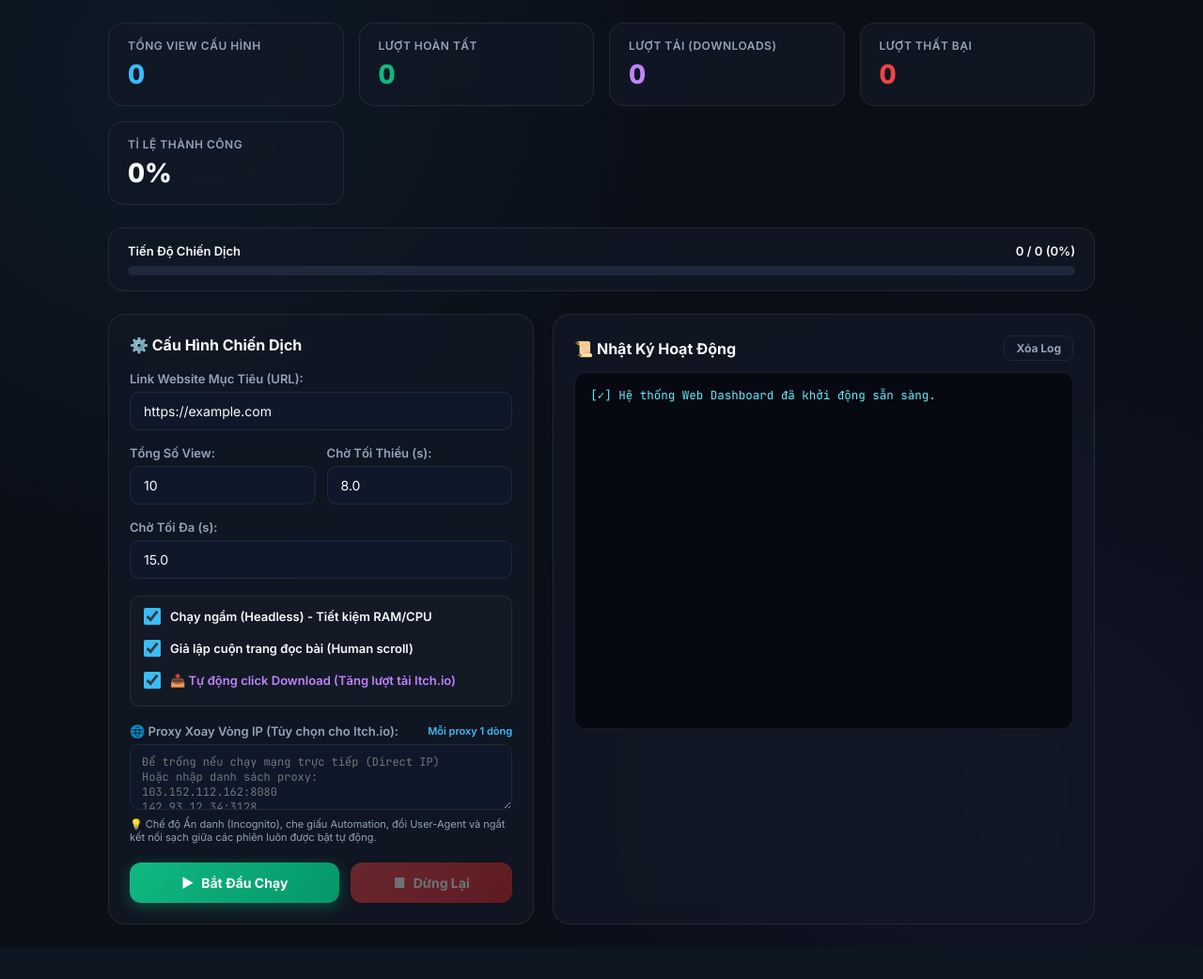
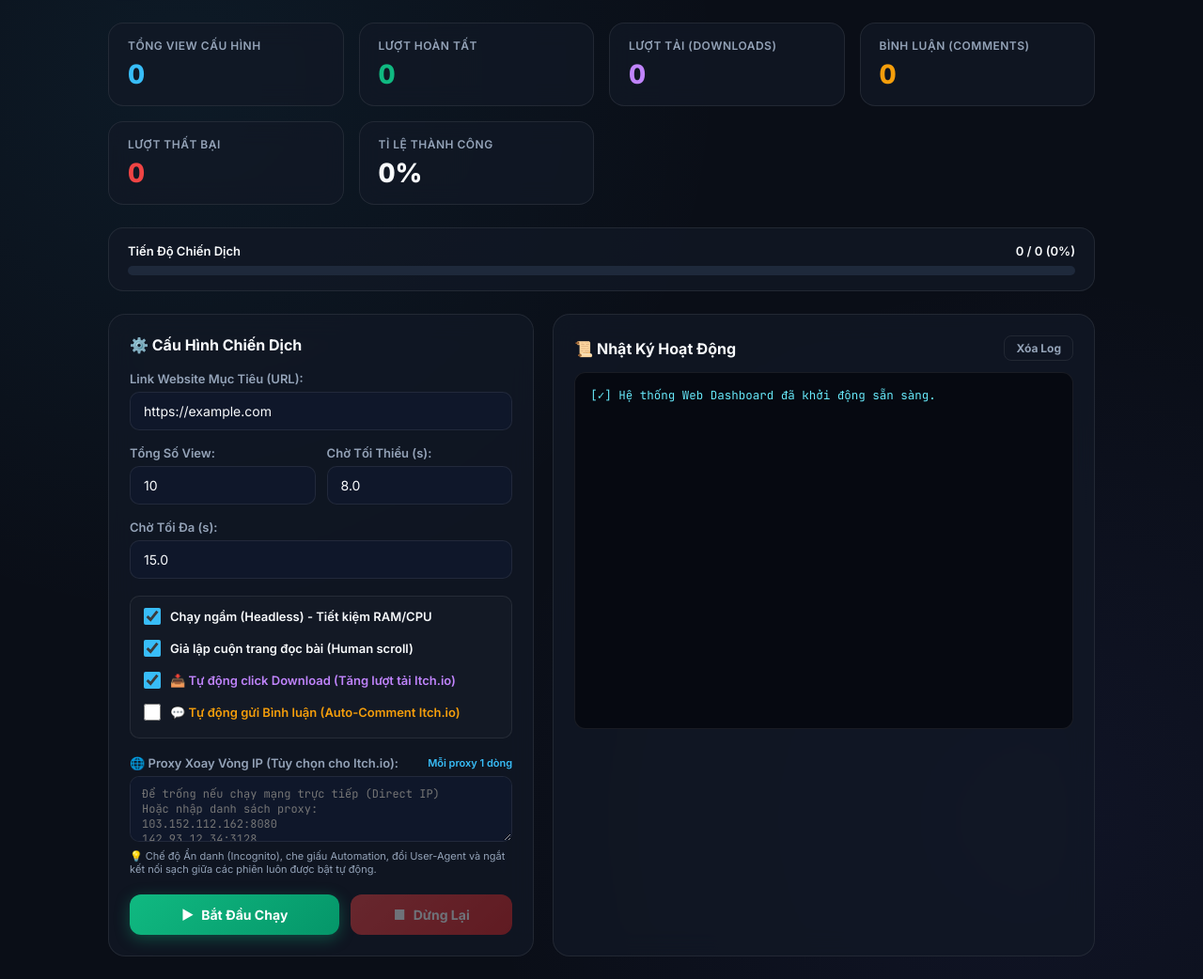
Before and after one commit to DevUnNull/UpView-UpDownload, a Flask app: page / in a window 1280 px wide. Shown: the part 87-1129 px from the top of the page at 94% size. Before the commit the page ends 1071 px from the top, so only its background shows below. Run offline with Flask 3, Linux system fonts and the light colour scheme.

Commit message:
feat: thêm tính năng tự động hóa gửi bình luận (Auto-Comment) trên Itch.io

```diff
--- a/app.py
+++ b/app.py
@@ -1,8 +1,8 @@
 #!/usr/bin/env python3
 # -*- coding: utf-8 -*-
 """
-Tên tool: UpView Bot Web Dashboard (Itch.io & Anti-Detection & Auto-Download Optimized)
-Mô tả: Hệ thống cày view và tự động click download chống phát hiện bot trên Itch.io.
+Tên tool: UpView Bot Web Dashboard (Itch.io & Anti-Detection & Auto-Download & Auto-Comment)
+Mô tả: Hệ thống cày view, tự động click download và gửi bình luận chống phát hiện bot trên Itch.io.
 """
 
 import os
@@ -56,6 +56,18 @@ VIEWPORT_SIZES = [
     (1600, 900)
 ]
 
+# Danh sách bình luận mẫu cho Itch.io
+SAMPLE_COMMENTS = [
+    "Game rất hay và cuốn hút! Chúc dự án phát triển tốt nhé.",
+    "Đồ họa và cơ chế chơi tuyệt vời, rất đáng trải nghiệm!",
+    "Mình rất thích ý tưởng này, cố lên tác giả ơi!",
+    "Trải nghiệm mượt mà, gameplay sáng tạo.",
+    "Awesome game! Really enjoyed playing it.",
+    "The art style and soundtrack are amazing! Keep up the great work.",
+    "Great concept and execution. Looking forward to future updates!",
+    "Chơi rất cuốn, ủng hộ tác giả ra thêm nhiều màn mới nhé!"
+]
+
 # Quản lý trạng thái bot
 bot_state = {
     "is_running": False,
@@ -64,6 +76,7 @@ bot_state = {
     "success_count": 0,
     "fail_count": 0,
     "download_count": 0,
+    "comment_count": 0,
     "logs": ["[✓] Hệ thống Web Dashboard đã khởi động sẵn sàng."],
     "current_driver": None,
     "lock": threading.Lock()
@@ -166,10 +179,103 @@ def simulate_download_action(driver):
         add_log(f"[!] Sự cố khi click nút Download: {err}")
         return False
 
-def bot_worker(url, total_sessions, min_wait, max_wait, is_headless, do_scroll, do_download, proxies_list=None):
+def simulate_comment_action(driver, custom_comments=None):
+    """
+    Hàm tự động cuộn xuống khung bình luận, nhập nội dung ngẫu nhiên và bấm gửi trên Itch.io.
+    """
+    try:
+        # Cuộn trang xuống khu vực bình luận
+        driver.execute_script("window.scrollTo({top: document.body.scrollHeight, behavior: 'smooth'});")
+        time.sleep(2.0)
+
+        # Định vị ô textarea bình luận của Itch.io
+        comment_selectors = [
+            "textarea[name='body']",
+            ".comment_form textarea",
+            "#comment_body",
+            ".community_post_form textarea",
+            "textarea"
+        ]
+
+        comment_box = None
+        for sel in comment_selectors:
+            try:
+                boxes = driver.find_elements(By.CSS_SELECTOR, sel)
+                for b in boxes:
+                    if b.is_displayed() and b.is_enabled():
+                        comment_box = b
+                        break
+                if comment_box:
+                    break
+            except Exception:
+                continue
+
+        if comment_box:
+            comments_pool = custom_comments if (custom_comments and len(custom_comments) > 0) else SAMPLE_COMMENTS
+            comment_text = random.choice(comments_pool)
+
+            driver.execute_script("arguments[0].scrollIntoView({behavior: 'smooth', block: 'center'});", comment_box)
+            time.sleep(1.0)
+
+            try:
+                comment_box.click()
+            except Exception:
+                pass
+
+            comment_box.clear()
+            comment_box.send_keys(comment_text)
+            display_txt = comment_text[:40] + "..." if len(comment_text) > 40 else comment_text
+            add_log(f"[*] Đã nhập bình luận: \"{display_txt}\"")
+            time.sleep(1.2)
+
+            submit_selectors = [
+                "input[type='submit'][value*='Post']",
+                "button[type='submit']",
+                ".comment_form button",
+                ".post_comment_btn",
+                "input[type='submit']"
+            ]
+
+            submit_btn = None
+            for s_sel in submit_selectors:
+                try:
+                    btns = driver.find_elements(By.CSS_SELECTOR, s_sel)
+                    for btn in btns:
+                        if btn.is_displayed() and btn.is_enabled():
+                            submit_btn = btn
+                            break
+                    if submit_btn:
+                        break
+                except Exception:
+                    continue
+
+            if submit_btn:
+                try:
+                    submit_btn.click()
+                except Exception:
+                    driver.execute_script("arguments[0].click();", submit_btn)
+
+                with bot_state["lock"]:
+                    bot_state["comment_count"] += 1
+                add_log("[💬] Đã gửi bình luận thành công lên Itch.io!")
+                time.sleep(2.5)
+                return True
+            else:
+                add_log("[-] Không tìm thấy nút gửi bình luận (Submit).")
+                return False
+        else:
+            add_log("[-] Khung bình luận chưa khả dụng (Trang tắt bình luận hoặc yêu cầu đăng nhập tài khoản Itch.io).")
+            return False
+    except Exception as e:
+        err = str(e).splitlines()[0] if str(e).splitlines() else "Lỗi không xác định"
+        add_log(f"[!] Không thể gửi bình luận: {err}")
+        return False
+
+def bot_worker(url, total_sessions, min_wait, max_wait, is_headless, do_scroll, do_download, do_comment=False, custom_comments=None, proxies_list=None):
     add_log(f"[*] Bắt đầu chiến dịch: {url}")
-    dl_status = "Bật (Auto-Click Download)" if do_download else "Tắt (Chỉ tính view)"
-    add_log(f"[*] Cấu hình: {total_sessions} views | Chờ: {min_wait}s - {max_wait}s | Download: {dl_status}")
+    dl_status = "Bật" if do_download else "Tắt"
+    cm_status = "Bật" if do_comment else "Tắt"
+    add_log(f"[*] Cấu hình: {total_sessions} views | Chờ: {min_wait}s - {max_wait}s | Download: {dl_status} | Comment: {cm_status}")
     if proxies_list:
         add_log(f"[*] Đã nạp danh sách {len(proxies_list)} Proxy xoay vòng IP.")
     else:
@@ -186,7 +292,7 @@ def bot_worker(url, total_sessions, min_wait, max_wait, is_headless, do_scroll,
         driver = None
         temp_dl_dir = None
         try:
-            # Tạo thư mục tải tạm thời riêng biệt cho phiên này (tự động xóa sau khi xong để không tốn ổ cứng)
+            # Tạo thư mục tải tạm thời riêng biệt cho phiên này (tự động xóa sau khi xong)
             temp_dl_dir = tempfile.mkdtemp(prefix="itch_dl_")
 
             chrome_options = Options()
@@ -258,9 +364,13 @@ def bot_worker(url, total_sessions, min_wait, max_wait, is_headless, do_scroll,
             # Chờ trang load ổn định trong 2.5 - 3 giây
             time.sleep(2.5)
 
-            # Kích hoạt hành động bấm nút tải xuống nếu được bật
+            # 1. Kích hoạt hành động bấm nút tải xuống nếu được bật
             if do_download and bot_state["is_running"]:
                 simulate_download_action(driver)
+
+            # 2. Kích hoạt hành động gửi bình luận nếu được bật
+            if do_comment and bot_state["is_running"]:
+                simulate_comment_action(driver, custom_comments)
 
             view_duration = random.uniform(min_wait, max_wait)
 
@@ -320,7 +430,7 @@ def bot_worker(url, total_sessions, min_wait, max_wait, is_headless, do_scroll,
 
     with bot_state["lock"]:
         bot_state["is_running"] = False
-    add_log(f"[*] Hoàn tất chiến dịch! Thành công: {bot_state['success_count']} | Lượt tải: {bot_state['download_count']} | Thất bại: {bot_state['fail_count']}")
+    add_log(f"[*] Hoàn tất chiến dịch! View thành công: {bot_state['success_count']} | Lượt tải: {bot_state['download_count']} | Bình luận: {bot_state['comment_count']} | Thất bại: {bot_state['fail_count']}")
 
 @app.route("/")
 def index():
@@ -336,6 +446,7 @@ def get_status():
             "success_count": bot_state["success_count"],
             "fail_count": bot_state["fail_count"],
             "download_count": bot_state["download_count"],
+            "comment_count": bot_state["comment_count"],
             "logs": bot_state["logs"]
         })
 
@@ -349,7 +460,16 @@ def start_campaign():
     is_headless = bool(data.get("headless", True))
     do_scroll = bool(data.get("scroll", True))
     do_download = bool(data.get("download", True))
+    do_comment = bool(data.get("comment", False))
+    raw_comments = data.get("comments", "")
     raw_proxies = data.get("proxies", "")
+
+    custom_comments = []
+    if raw_comments:
+        for line in raw_comments.splitlines():
+            c = line.strip()
+            if c:
+                custom_comments.append(c)
 
     proxies_list = []
     if raw_proxies:
@@ -374,10 +494,11 @@ def start_campaign():
         bot_state["success_count"] = 0
         bot_state["fail_count"] = 0
         bot_state["download_count"] = 0
+        bot_state["comment_count"] = 0
 
     threading.Thread(
         target=bot_worker,
-        args=(url, total_sessions, min_wait, max_wait, is_headless, do_scroll, do_download, proxies_list),
+        args=(url, total_sessions, min_wait, max_wait, is_headless, do_scroll, do_download, do_comment, custom_comments, proxies_list),
         daemon=True
     ).start()
 
--- a/templates/index.html
+++ b/templates/index.html
@@ -400,6 +400,7 @@
         }
 
         .log-entry.download { color: #c084fc; font-weight: 600; }
+        .log-entry.comment { color: #f59e0b; font-weight: 600; }
         .log-entry.success { color: #34d399; }
         .log-entry.error { color: #f87171; }
         .log-entry.info { color: #38bdf8; }
@@ -449,6 +450,10 @@
             <div class="stat-card">
                 <div class="stat-label">Lượt Tải (Downloads)</div>
                 <div id="statDownload" class="stat-value" style="color: #c084fc;">0</div>
+            </div>
+            <div class="stat-card">
+                <div class="stat-label">Bình Luận (Comments)</div>
+                <div id="statComment" class="stat-value" style="color: #f59e0b;">0</div>
             </div>
             <div class="stat-card">
                 <div class="stat-label">Lượt Thất Bại</div>
@@ -511,6 +516,20 @@
                         <input type="checkbox" id="download" checked>
                         <span style="color: #c084fc; font-weight: 600;">📥 Tự động click Download (Tăng lượt tải Itch.io)</span>
                     </label>
+                    <label class="checkbox-label">
+                        <input type="checkbox" id="comment" onchange="toggleCommentSection()">
+                        <span style="color: #f59e0b; font-weight: 600;">💬 Tự động gửi Bình luận (Auto-Comment Itch.io)</span>
+                    </label>
+                </div>
+
+                <!-- Custom Comments Container (Collapsible) -->
+                <div id="commentBoxContainer" class="form-group" style="display: none; margin-top: 10px;">
+                    <label for="comments" style="display: flex; justify-content: space-between; align-items: center;">
+                        <span>💬 Danh Sách Bình Luận (Mỗi dòng 1 câu):</span>
+                        <span style="font-size: 11px; color: #f59e0b;">Để trống sẽ dùng bình luận mẫu</span>
+                    </label>
+                    <textarea id="comments" rows="3" placeholder="Game rất hay và cuốn hút! Chúc dự án phát triển tốt nhé.&#10;Đồ họa và cơ chế chơi tuyệt vời, rất đáng trải nghiệm!&#10;Mình rất thích ý tưởng này, cố lên tác giả ơi!&#10;Awesome game! Really enjoyed playing it." style="width: 100%; background: var(--bg-input); border: 1px solid var(--border); border-radius: 10px; color: var(--text-main); padding: 10px 12px; font-family: inherit; font-size: 13px; resize: vertical; outline: none;"></textarea>
+                    <p style="font-size: 11px; color: var(--text-muted); margin-top: 4px;">💡 <strong>Lưu ý:</strong> Trên Itch.io, trang game cần bật <em>"Allow anonymous comments"</em> trong mục Project Settings để khách không cần đăng nhập vẫn bình luận được.</p>
                 </div>
 
                 <div class="form-group" style="margin-top: 14px;">
@@ -549,6 +568,14 @@
         let isPolling = false;
         let pollInterval = null;
 
+        function toggleCommentSection() {
+            const chk = document.getElementById('comment');
+            const box = document.getElementById('commentBoxContainer');
+            if (box) {
+                box.style.display = chk && chk.checked ? 'block' : 'none';
+            }
+        }
+
         async function fetchStatus() {
             try {
                 const res = await fetch('/api/status');
@@ -558,6 +585,7 @@
                 document.getElementById('statTotal').innerText = data.total_views;
                 document.getElementById('statSuccess').innerText = data.success_count;
                 document.getElementById('statDownload').innerText = data.download_count || 0;
+                document.getElementById('statComment').innerText = data.comment_count || 0;
                 document.getElementById('statFail').innerText = data.fail_count;
 
                 const completed = data.success_count + data.fail_count;
@@ -595,6 +623,7 @@
                         const div = document.createElement('div');
                         div.className = 'log-entry';
                         if (msg.includes('[📥]')) div.className += ' download';
+                        else if (msg.includes('[💬]')) div.className += ' comment';
                         else if (msg.includes('[+]')) div.className += ' success';
                         else if (msg.includes('[!]')) div.className += ' error';
                         else if (msg.includes('[*]')) div.className += ' info';
@@ -617,6 +646,8 @@
             const headless = document.getElementById('headless').checked;
             const scroll = document.getElementById('scroll').checked;
             const download = document.getElementById('download') ? document.getElementById('download').checked : true;
+            const comment = document.getElementById('comment') ? document.getElementById('comment').checked : false;
+            const comments = document.getElementById('comments') ? document.getElementById('comments').value.trim() : '';
             const proxies = document.getElementById('proxies') ? document.getElementById('proxies').value.trim() : '';
 
             if (!url || url === 'https://example.com') {
@@ -644,6 +675,8 @@
                         headless: headless,
                         scroll: scroll,
                         download: download,
+                        comment: comment,
+                        comments: comments,
                         proxies: proxies
                     })
                 });
```
Also changed, not shown: view_bot.py (+107 -2 lines), README.md.
